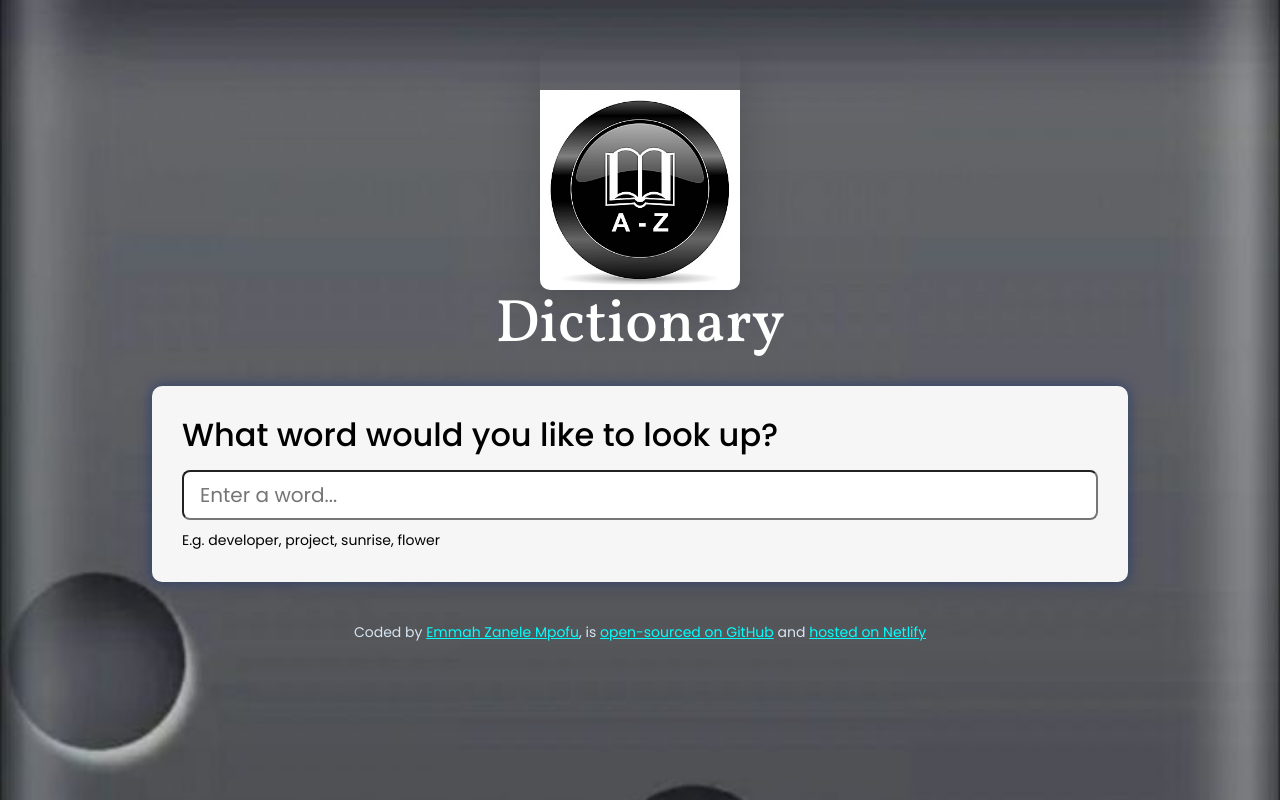
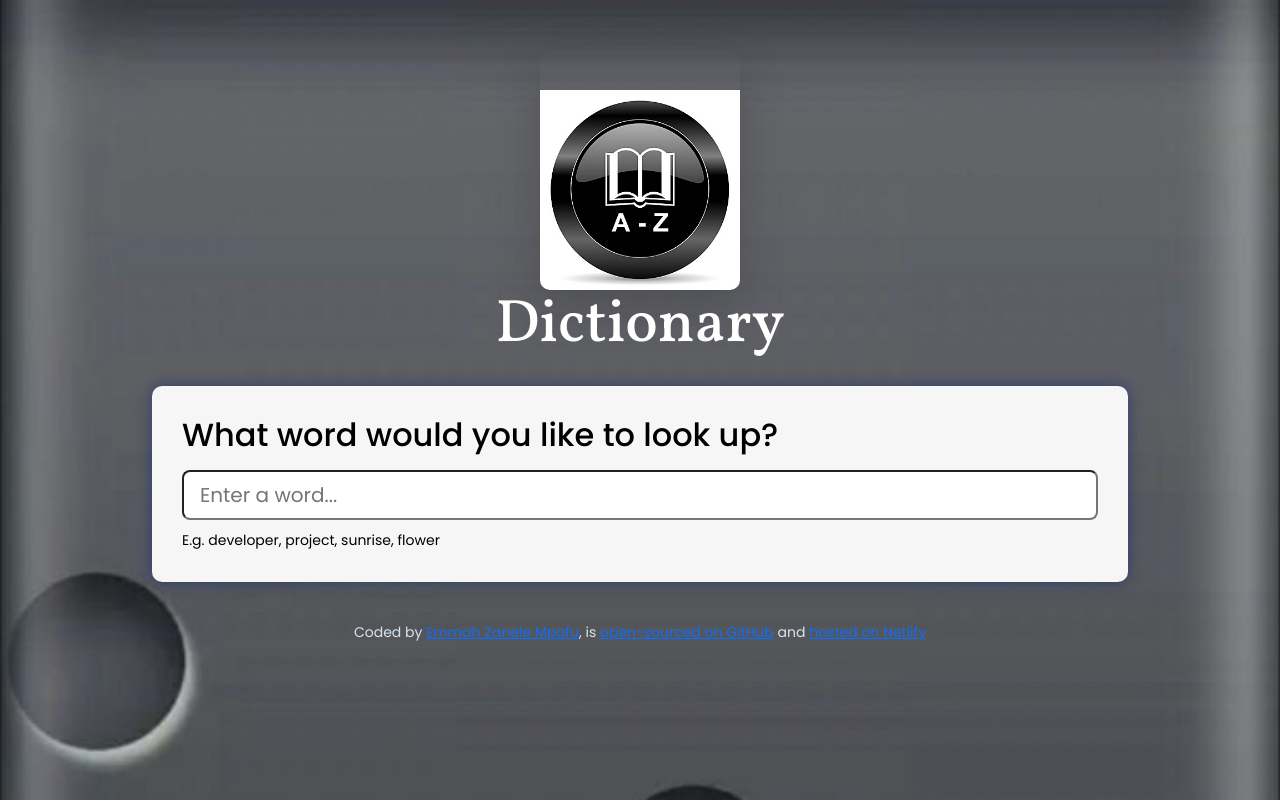
Before and after one commit to Zaemah/dictionary, a React (Create React App) app: page / in a window 1280 px wide. Built offline with nearby package versions, Linux system fonts and the light colour scheme.

Commit message:
Update index.css

```diff
--- a/src/index.css
+++ b/src/index.css
@@ -84,7 +84,7 @@ footer {
 color: var(--second-color);
 }
 a {
-  color: cyan;
+  color: steel;
 }
 @media (max-width: 800px) {
   .container {
```
